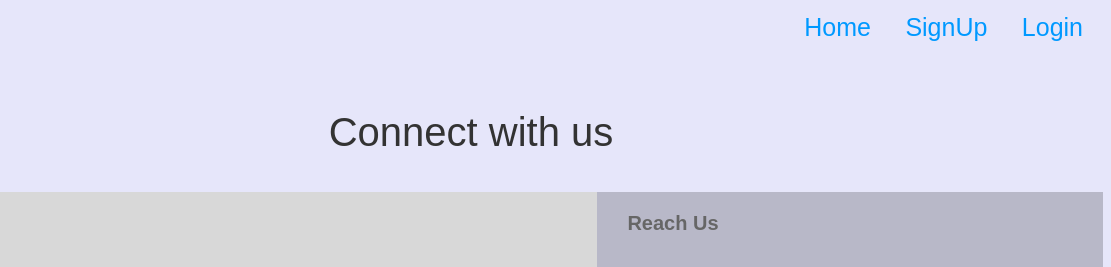
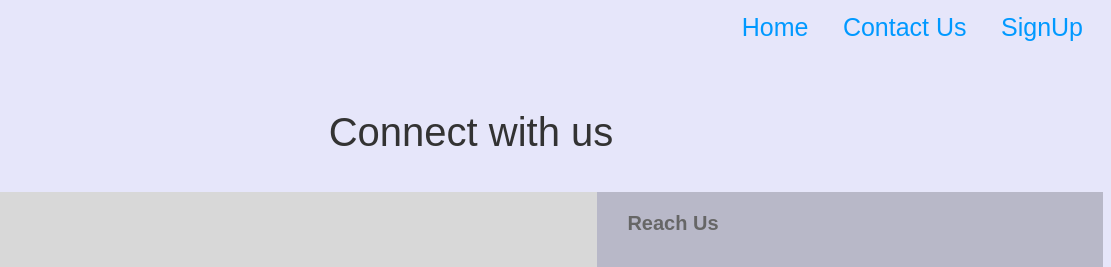
Before and after one commit to RajatRijal/Web-Page, a plain HTML site: page contactus.html in a window 1280 px wide. Shown: the top 267 px of the page, 169-1280 px from the left. Drawn offline with Linux system fonts and the light colour scheme.

Commit message:
Update contactus.html

```diff
--- a/contactus.html
+++ b/contactus.html
@@ -23,14 +23,13 @@
     <section class="navigation">
         <ul>
           <li><a href="index.html" class="ram">Home</a></li>
+          <li><a href="contactus.html" class="ram">Contact Us</a></li>
           <li><a href="signup.html" class="ram">SignUp</a></li>
-          <li><a href="login.html" class="ram">Login</a></li>
-
-
 
         </ul>
     </section>
 </div>
+
 
 <div class="contaner">
     <main>
```
